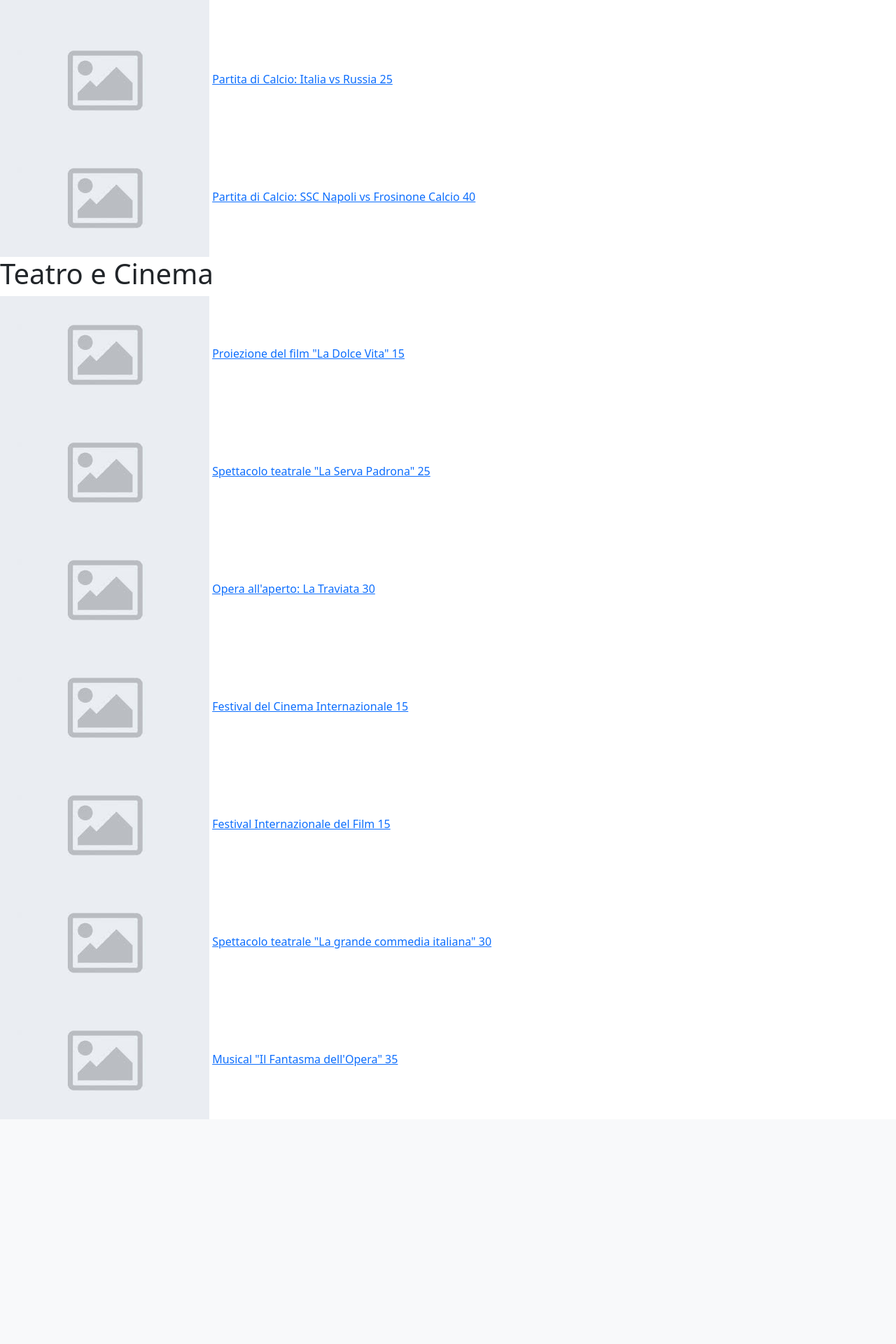
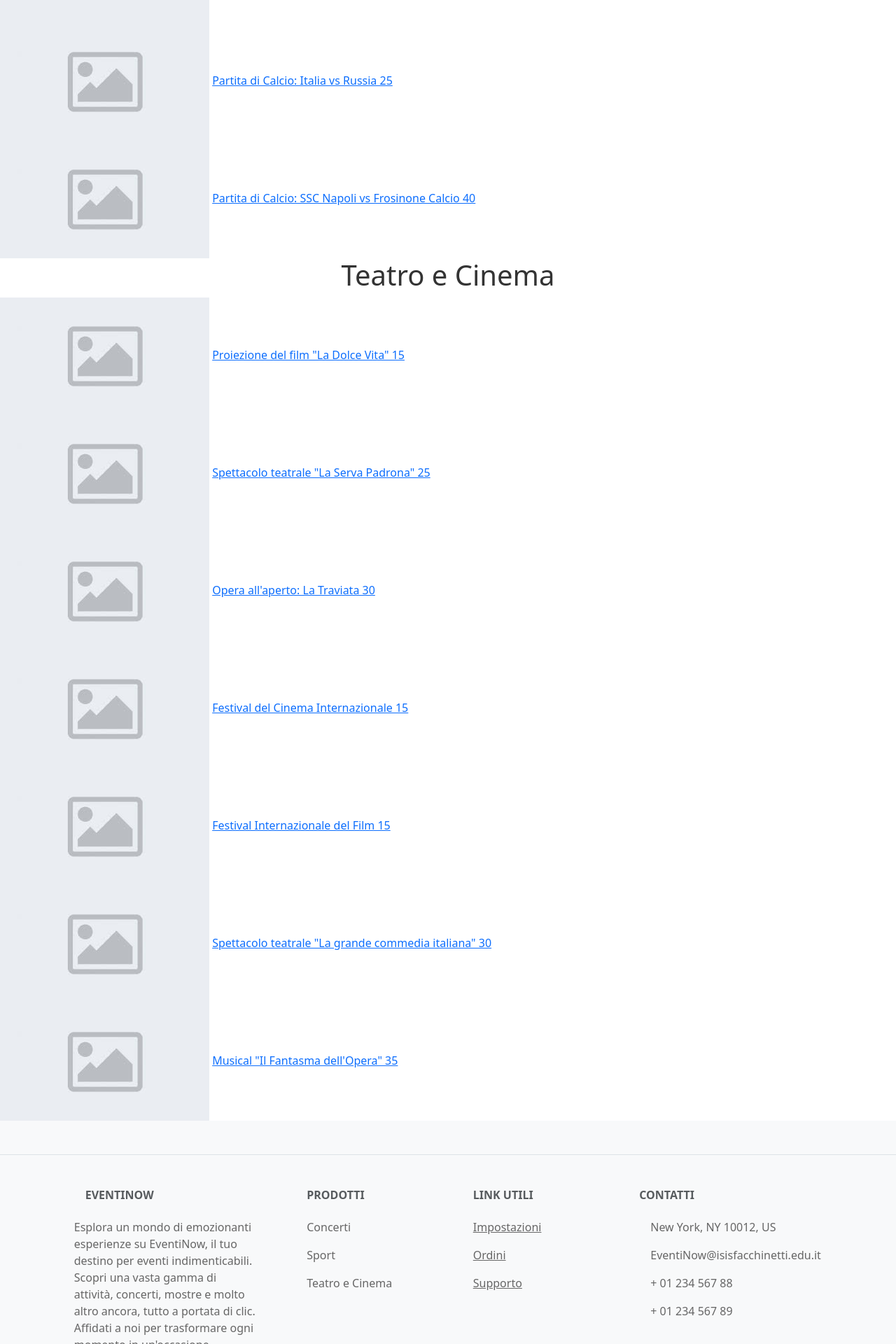
Before and after one commit to PavideDetrini/Event-ticket-app, a PHP site: page / in a window 1280 px wide. Shown: the part 3360-5280 px from the top of the page at 70% size. Before the commit the page ends 4959 px from the top, so only its background shows below. Run offline with PHP 8.4, Linux system fonts and the light colour scheme; data comes from the database, SQL or seed files in the repository; both versions use the stored data as it was after the commit.

Commit message:
Aggiunta pagina account, aggiunta pagina help e aggiunto footer

```diff
--- /dev/null
+++ b/TicketApp/footer.php
@@ -0,0 +1,151 @@
+<?php
+require_once "DB_connection.php";
+
+if (!empty($pdo)) {
+    $query = "SELECT Descrizione_Categoria  FROM CategoriaEventi;";
+    $statement = $pdo -> query($query);
+
+    if (!$statement){
+        echo "ERROR";
+    }
+    else{
+        $categorie = $statement -> fetchAll();
+    }
+}
+
+/*
+  foreach ($categorie as $row){
+                    foreach ($row as $descrizione){
+                        ?>
+                <li class="nav-item">
+                    <a href="categoria.php?categoria=<?= $descrizione?>" class="nav-link"><?= $descrizione?></a>
+                </li>
+                <?php
+                    }
+                }
+ */
+
+?>
+
+
+
+<!-- Footer -->
+<footer class="text-center text-lg-start bg-body-tertiary text-muted">
+    <!-- Section: Social media -->
+    <section class="d-flex justify-content-center justify-content-lg-between p-4 border-bottom">
+
+        <div>
+            <a href="" class="me-4 text-reset">
+                <i class="fab fa-facebook-f"></i>
+            </a>
+            <a href="" class="me-4 text-reset">
+                <i class="fab fa-twitter"></i>
+            </a>
+            <a href="" class="me-4 text-reset">
+                <i class="fab fa-google"></i>
+            </a>
+            <a href="" class="me-4 text-reset">
+                <i class="fab fa-instagram"></i>
+            </a>
+            <a href="" class="me-4 text-reset">
+                <i class="fab fa-linkedin"></i>
+            </a>
+            <a href="" class="me-4 text-reset">
+                <i class="fab fa-github"></i>
+            </a>
+        </div>
+        <!-- Right -->
+    </section>
+    <!-- Section: Social media -->
+
+    <!-- Section: Links  -->
+    <section class="">
+        <div class="container text-center text-md-start mt-5">
+            <!-- Grid row -->
+            <div class="row mt-3">
+                <!-- Grid column -->
+                <div class="col-md-3 col-lg-4 col-xl-3 mx-auto mb-4">
+                    <!-- Content -->
+                    <h6 class="text-uppercase fw-bold mb-4">
+                        <i class="fas fa-gem me-3"></i>EventiNow
+                    </h6>
+                    <p>
+                        Esplora un mondo di emozionanti esperienze su EventiNow, il tuo destino per eventi indimenticabili. Scopri una vasta gamma di attività, concerti, mostre e molto altro ancora, tutto a portata di clic. Affidati a noi per trasformare ogni momento in un'occasione memorabile.
+                    </p>
+                </div>
+                <!-- Grid column -->
+
+                <!-- Grid column -->
+                <div class="col-md-2 col-lg-2 col-xl-2 mx-auto mb-4">
+                    <!-- Links -->
+                    <h6 class="text-uppercase fw-bold mb-4">
+                        Prodotti
+                    </h6>
+
+                    <?php
+                    foreach ($categorie as $row){
+                        foreach ($row as $descrizione){
+                            ?>
+                            <p>
+                                <a href="categoria.php?categoria=<?= $descrizione?>" class="nav-link"><?= $descrizione?></a>
+                            </p>
+
+                            <?php
+                        }
+                    }
+                    ?>
+
+
+                </div>
+                <!-- Grid column -->
+
+                <!-- Grid column -->
+                <div class="col-md-3 col-lg-2 col-xl-2 mx-auto mb-4">
+                    <!-- Links -->
+                    <h6 class="text-uppercase fw-bold mb-4">
+                        Link utili
+                    </h6>
+                    <p>
+                        <a href="#!" class="text-reset">Impostazioni</a>
+                    </p>
+                    <p>
+                        <a href="#!" class="text-reset">Ordini</a>
+                    </p>
+                    <p>
+                        <a href="help.php" class="text-reset">Supporto</a>
+                    </p>
+                </div>
+                <!-- Grid column -->
+
+                <!-- Grid column -->
+                <div class="col-md-4 col-lg-3 col-xl-3 mx-auto mb-md-0 mb-4">
+                    <!-- Links -->
+                    <h6 class="text-uppercase fw-bold mb-4">Contatti</h6>
+                    <p><i class="fas fa-home me-3"></i> New York, NY 10012, US</p>
+                    <p>
+                        <i class="fas fa-envelope me-3"></i>
+                        EventiNow@isisfacchinetti.edu.it
+                    </p>
+                    <p><i class="fas fa-phone me-3"></i> + 01 234 567 88</p>
+                    <p><i class="fas fa-print me-3"></i> + 01 234 567 89</p>
+                </div>
+                <!-- Grid column -->
+            </div>
+            <!-- Grid row -->
+        </div>
+    </section>
+    <!-- Section: Links  -->
+
+    <!-- Copyright -->
+    <div class="text-center p-4" style="background-color: rgba(0, 0, 0, 0.05);">
+        <i class="bi bi-facebook"></i>
+        <i class="bi bi-instagram"></i>
+        <i class="bi bi-tiktok"></i>
+        <i class="bi bi-twitter-x"></i>
+        <i class="bi bi-linkedin"></i>
+        <i class="bi bi-youtube"></i>
+    </div>
+    <!-- Copyright -->
+</footer>
+</body>
+</html>
--- a/TicketApp/header.php
+++ b/TicketApp/header.php
@@ -1,5 +1,6 @@
 <?php
     require_once "DB_connection.php";
+    session_start();
 
     if (!empty($pdo)) {
         $query = "SELECT Descrizione_Categoria  FROM CategoriaEventi;";
@@ -20,7 +21,7 @@
     <link href="https://cdn.jsdelivr.net/npm/bootstrap@5.3.3/dist/css/bootstrap.min.css" rel="stylesheet" >
     <link rel="stylesheet" href="https://cdn.jsdelivr.net/npm/bootstrap-icons@1.11.3/font/bootstrap-icons.min.css">
     <link href="style.css" rel="stylesheet" type="text/css">
-    <title>HOME</title>
+    <title>EVENTINOW</title>
 </head>
 <body>
 <nav class="navbar navbar-expand-lg navbar-light bg-light">
@@ -28,7 +29,7 @@
         <div class="collapse navbar-collapse" id="navbarSupportedContent">
             <ul class="navbar-nav me-auto mb-2 mb-lg-0">
                 <li class="nav-item">
-                    <a href="#" class="nav-link">HOME</a>
+                    <a href="index.php" class="nav-link">HOME</a>
                 </li>
                 <?php
                 foreach ($categorie as $row){
@@ -49,6 +50,25 @@
                         <button class="btn btn-outline-primary" type="submit">Search</button>
                     </form>
                 </li>
+                <?php
+                    if(isset($_SESSION['user'])){
+                ?>
+                        <li class="nav-item">
+                            <a href="account.php" class="nav-link">
+                                <i class="bi bi-person-fill"></i>
+                                ACCOUNT
+                            </a>
+                        </li>
+                        <li class="nav-item">
+                            <a href="logout.php" class="nav-link">
+                                <i class="bi bi-box-arrow-in-left"></i>
+                                LOGOUT
+                            </a>
+                        </li>
+                <?php
+                    }
+                    else{
+                ?>
                         <li class="nav-item">
                             <a href="registration.php" class="nav-link">
                                 <i class="bi bi-person"></i>
@@ -61,6 +81,9 @@
                                 LOGIN
                             </a>
                         </li>
+                <?php
+                    }
+                ?>
             </ul>
         </div>
     </div>
--- a/TicketApp/index.php
+++ b/TicketApp/index.php
@@ -1,12 +1,35 @@
 <?php
     include_once "header.php";
     require "db_connection.php";
-    session_start();
 
     $arrayCategorie = array();
     if(isset($_SESSION['user'])){
         //HOMEPAGE CONSIGLIATA
+        if(!empty($pdo)){
+            $query = "SELECT Eventi.Descrizione, Eventi.Prezzo, Eventi.ID_Evento , COUNT(Biglietti.ID_Biglietto) AS Biglietti_Venduti
+                      FROM Eventi LEFT JOIN Biglietti ON Eventi.ID_Evento = Biglietti.Evento
+                      GROUP BY Eventi.ID_Evento
+                      ORDER BY Biglietti_Venduti DESC LIMIT 9;";
 
+            $statement = $pdo -> query($query);
+            if(!$statement){
+                echo "ERROR";
+            }
+            else{
+                $eventiConsigliati = $statement -> fetchAll();
+                ?>
+                <h1>Eventi Consigliati</h1>
+                <?php
+                foreach ($eventiConsigliati as $evento){
+                ?>
+                    <div>
+                        <img src="images\default.jpg">
+                        <a href="prodotto.php?id=<?=$evento['ID_Evento']?>"><?= $evento['Descrizione'] . ' ' .  $evento['Prezzo']?></a>
+                    </div>
+                <?php
+                }
+            }
+        }
     }
     if (!empty($pdo)) {
         $query = "SELECT Descrizione_Categoria  FROM CategoriaEventi;";
@@ -28,8 +51,8 @@
     foreach ($arrayCategorie as $value){
         array_push($arrayCategorie, $item);
         $query3="SELECT Eventi.Descrizione, Eventi.Prezzo, Eventi.ID_Evento
-                                   FROM Eventi JOIN CategoriaEventi ON Eventi.Categoria = CategoriaEventi.ID_Categoria
-                                   WHERE CategoriaEventi.Descrizione_Categoria LIKE '$value';";
+                 FROM Eventi JOIN CategoriaEventi ON Eventi.Categoria = CategoriaEventi.ID_Categoria
+                 WHERE CategoriaEventi.Descrizione_Categoria LIKE '$value';";
 
         $statement3 = $pdo -> query($query3);
         $eventi = $statement3 -> fetchAll();
@@ -45,8 +68,5 @@
             <?php
         }
     }
+include_once "footer.php";
 ?>
-
-
-</body>
-</html>
--- a/TicketApp/login.php
+++ b/TicketApp/login.php
@@ -1,7 +1,7 @@
 <?php
     //DA METTERE NELLA PAGINA CARRELLO COSI' L'UTENTE DEVE LOGGARSI PRIMA DI ACQUISTARE
     /*session_start();
-    if(!isset($_SESSION['user'])){
+    if(!isset($_SESSION[]['user'])){
         header("Location: login.php");
     }*/
 ?>
@@ -62,6 +62,8 @@
                     if(password_verify($password, $userData[0]['Password'])){
                         session_start();
                         $_SESSION['user'] = "yes";
+                        $_SESSION['username'] = $userData[0]['Username'];
+                        $_SESSION['email'] = $userData[0]['Email'];
                         header("Location: index.php");
                         die();
                     }
--- /dev/null
+++ b/TicketApp/logout.php
@@ -0,0 +1,6 @@
+<?php
+    session_start();
+    if(session_destroy()){
+        header("Location:index.php");
+    }
+?>
--- a/TicketApp/style.css
+++ b/TicketApp/style.css
@@ -20,3 +20,87 @@ html, body{
 .navbar .form-control {
     border-color: #ced4da;
 }
+
+.container-account {
+    max-width: 600px;
+    margin: 50px auto;
+    padding: 20px;
+    background-color: #fff;
+    border-radius: 8px;
+    box-shadow: 0 0 10px rgba(0, 0, 0, 0.1);
+}
+.text-center {
+    text-align: center;
+}
+.account-info {
+    padding: 20px;
+}
+.info-item {
+    margin-bottom: 15px;
+}
+.btn {
+    display: inline-block;
+    padding: 8px 16px;
+    background-color: #007bff;
+    color: #fff;
+    text-decoration: none;
+    border: none;
+    border-radius: 4px;
+    cursor: pointer;
+    transition: background-color 0.3s;
+}
+.btn:hover {
+    background-color: #0056b3;
+}
+
+/*  STILE PAGINA HELP.PHP  */
+
+.container-help {
+    width: 80%;
+    margin: 20px auto;
+    background-color: #fff;
+    padding: 20px;
+    border-radius: 5px;
+    box-shadow: 0 0 10px rgba(0, 0, 0, 0.1);
+}
+h1 {
+    text-align: center;
+    color: #333;
+}
+p {
+    color: #666;
+}
+.contact-form {
+    max-width: 400px;
+    margin: 0 auto;
+}
+.form-group {
+    margin-bottom: 20px;
+}
+.form-group label {
+    display: block;
+    margin-bottom: 5px;
+    color: #333;
+}
+.form-group input[type="text"],
+.form-group input[type="email"],
+.form-group textarea {
+    width: 100%;
+    padding: 10px;
+    border: 1px solid #ccc;
+    border-radius: 5px;
+}
+.form-group textarea {
+    height: 150px;
+}
+.form-group input[type="submit"] {
+    background-color: #007bff;
+    color: #fff;
+    border: none;
+    padding: 10px 20px;
+    cursor: pointer;
+    border-radius: 5px;
+}
+.form-group input[type="submit"]:hover {
+    background-color: #0056b3;
+}
```
Also changed, not shown: TicketApp/DB.sql (+10 -0 lines), TicketApp/account.php (added, +91 -0 lines), TicketApp/categoria.php (+2 -17 lines), TicketApp/help.php (added, +92 -0 lines). Lines whose indentation alone changed are shown as unchanged.
